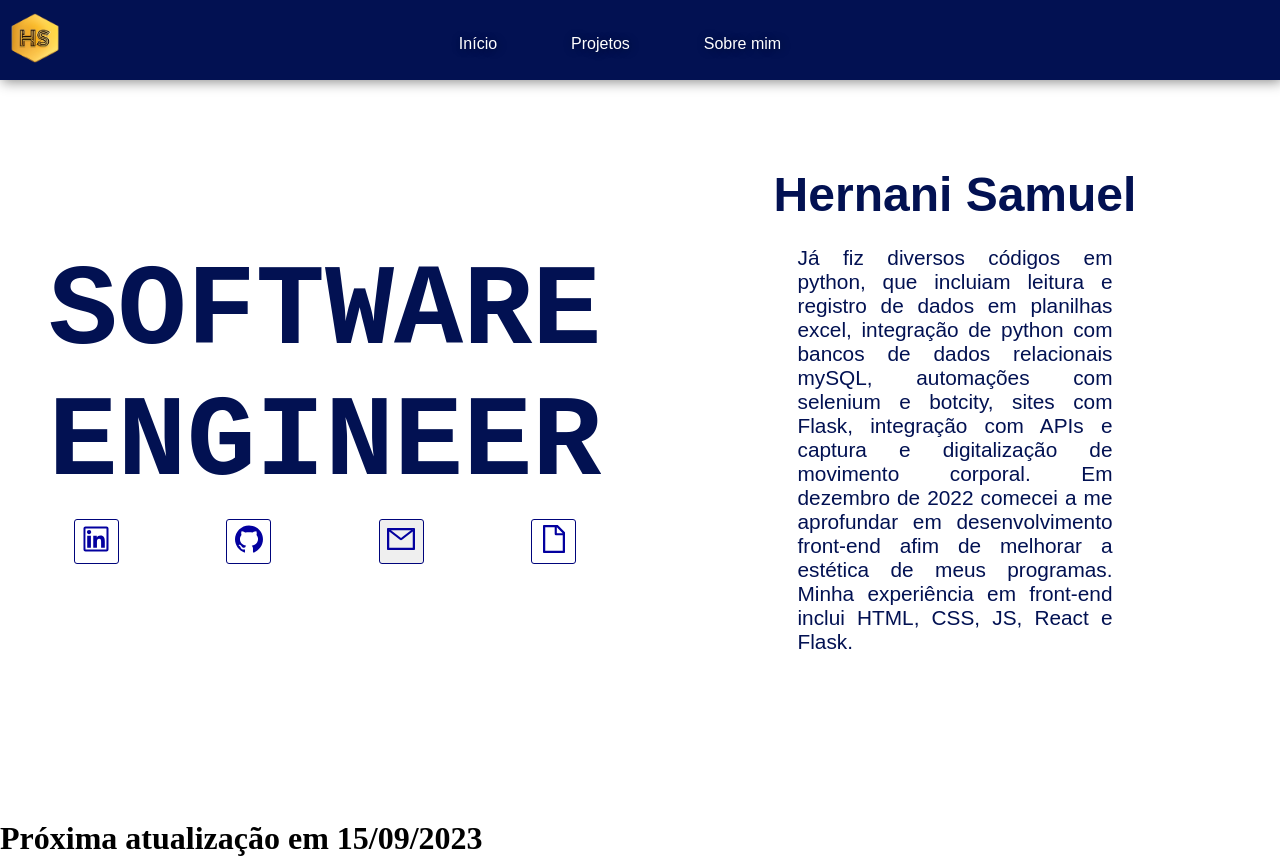
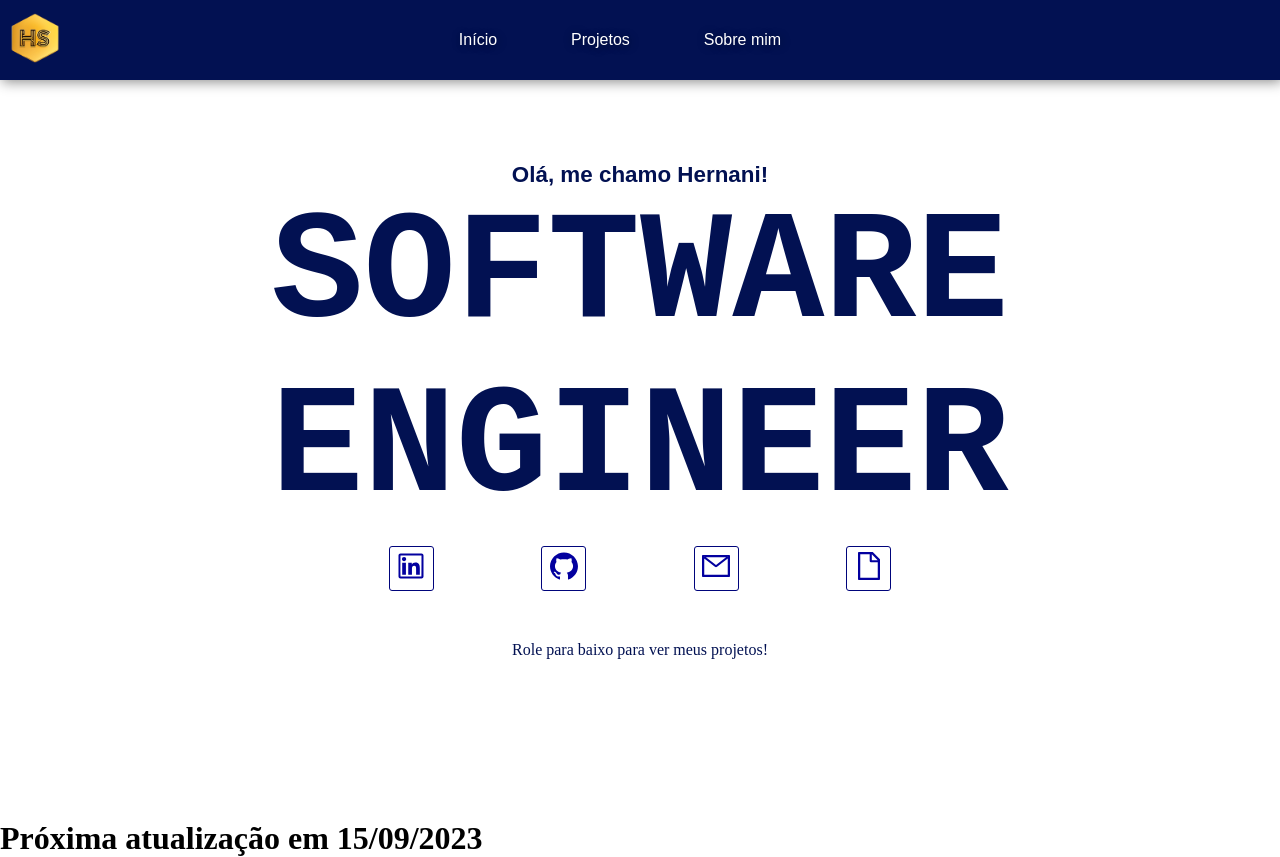
Before and after one commit to HernaniSamuel/meu_portfolio, a React (Vite) app: page / in a window 1280 px wide. Built offline with nearby package versions, Linux system fonts and the light colour scheme.

Commit message:
Remoção do texto inicial e correção semântica

```diff
--- a/src/components/Banner.jsx
+++ b/src/components/Banner.jsx
@@ -2,12 +2,15 @@ import styles from './Banner.module.css'
 
 import SocialIcons from './SocialIcons'
 
+
 export default function Banner(){
     return(
         <div className={styles.banner_container}>
+            <h3 className={styles.name}>Olá, me chamo Hernani!</h3>
             <h1 className={styles.software}>Software</h1>
             <h1 className={styles.engineer}>Engineer</h1>
             <SocialIcons/>
+            <p className={styles.scroll_down}>Role para baixo para ver meus projetos!</p>
         </div>
     )
 }
--- a/src/components/Banner.module.css
+++ b/src/components/Banner.module.css
@@ -8,7 +8,6 @@
 
 .software{
     font-family: monospace;
-    font-size: 9vw;
     text-transform: uppercase;
 }
 
@@ -19,12 +18,15 @@
     white-space: nowrap;
     overflow: hidden;
     animation: typing 2s steps(8);
-    font-size: 9vw;
     text-transform: uppercase;
 }
 
+.software, .engineer{
+    font-size: 12vw;
+}
+
 .banner_container{
-    width:50%;
+    width:100%;
     height: 100vh;
 
     display: flex;
@@ -33,13 +35,32 @@
     justify-content: center;
 }
 
-@media screen and (max-width:992px) {
-    .banner_container{
-        margin-top: 80px;
-        width: 100%;
-        height: 60vh;
-    }
-    .engineer, .software{
+.name{
+    font-size: 1.4em;
+    font-family: Arial;
+}
+
+.scroll_down{
+    margin-top: 40px;
+}
+
+@media screen and (max-width:992px){
+    .software, .engineer{
         font-size: 20vw;
     }
+    .name{
+        font-size: 3vw;
+    }
+    .scroll_down{
+        font-size: 3vw;
+    }
 }
+
+@media  screen and (max-width: 768px) {
+    .name{
+        font-size: 1.2em;
+    }
+    .scroll_down{
+        font-size: 1em;
+    }
+}
--- a/src/components/Header.jsx
+++ b/src/components/Header.jsx
@@ -1,7 +1,7 @@
 import styles from './Header.module.css'
 import logo from '../images/logo_HS.png'
 
-import { FaBars, FaShoePrints, FaTimes } from 'react-icons/fa'
+import { FaBars, FaTimes } from 'react-icons/fa'
 import { useRef } from 'react'
 
 export default function Header(){
@@ -15,12 +15,16 @@ export default function Header(){
         <header className={styles.header}>
             <a href="#"><img className={styles.img_logo} src={logo} alt="Um hexágono cor de mel com as letras HS centralizadas"/></a>
             <nav ref={navRef} className={styles.nav}>
-                <a href="#">Início</a>
-                <a href="#">Projetos</a>
-                <a href="#">Sobre mim</a>
-                <button onClick={showNavBar} className={styles.nav_close_button}>
-                    <FaTimes/>
-                </button>
+                <ul className={styles.ul}>
+                    <li className={styles.li}><a href="#">Início</a></li>
+                    <li className={styles.li}><a href="#">Projetos</a></li>
+                    <li className={styles.li}><a href="#">Sobre mim</a></li>
+                    <li className={styles.li}>
+                        <button onClick={showNavBar} className={styles.nav_close_button}>
+                            <FaTimes/>
+                        </button>
+                    </li>
+                </ul>
             </nav>
             <button onClick={showNavBar} className={styles.nav_button}>
                 <FaBars/>
--- a/src/components/Header.module.css
+++ b/src/components/Header.module.css
@@ -12,9 +12,16 @@
     z-index: 1;
     width:100vw;
     height:80px;
-;
+
     font-family: Arial, Helvetica, sans-serif;
     box-shadow: 2px 2px 12px rgba(0, 0, 0, .45);
+}
+
+.ul{
+    display: flex;
+    align-items: center;
+    justify-content: space-between;
+    list-style: none;
 }
 
 .img_logo{
@@ -22,7 +29,7 @@
     height:50px;
 }
 
-.nav a{
+.li a{
     text-decoration: none;
     color:rgb(255, 255, 255);
     margin:0 2rem;
@@ -31,7 +38,7 @@
     border-radius: 3px;
 }
 
-.nav a:hover{
+.li a:hover{
     background-color: rgb(90, 90, 229);
     transition: .5s;
 }
@@ -53,6 +60,8 @@
     .nav_button, .nav_close_button{
         visibility: visible;
         opacity: 1;
+        font-size: 5vw;
+
     }
     .nav{
         position: fixed;
@@ -65,9 +74,17 @@
         align-items: center;
         justify-content: center;
         gap:1.5rem;
-        background-color: rgb(115, 211, 179);
+        background-color: rgb(2, 17, 82);
         transition: .5s;
         transform: translateY(-100vh);
+    }
+
+    .ul{
+        display: flex;
+        flex-direction: column;
+        align-items: center;
+        justify-content: center;
+        gap:1.5rem;
     }
 
     .responsive_nav{
--- a/src/components/Hero.jsx
+++ b/src/components/Hero.jsx
@@ -1,14 +1,11 @@
 import styles from './Hero.module.css'
 import Banner from './Banner'
-import InitResume from './InitResume'
 
 
 export default function Hero(){
     return(
         <section className={styles.hero_container}>
             <Banner/>
-            <InitResume/>
-
         </section>
     )
 }
--- a/src/components/InitResume.jsx
+++ /dev/null
@@ -1,10 +0,0 @@
-import styles from './InitResume.module.css'
-
-export default function InitResume(){
-    return(
-        <div className={styles.ir_container}>
-            <h1 className={styles.ir_title}>Hernani Samuel</h1>
-            <p className={styles.ir_paragraph}>Já fiz diversos códigos em python, que incluiam leitura e registro de dados em planilhas excel, integração de python com bancos de dados relacionais mySQL, automações com selenium e botcity, sites com Flask, integração com APIs e captura e digitalização de movimento corporal. Em dezembro de 2022 comecei a me aprofundar em desenvolvimento front-end afim de melhorar a estética de meus programas. Minha experiência em front-end inclui HTML, CSS, JS, React e Flask.</p>
-        </div>
-    )
-}
--- a/src/components/InitResume.module.css
+++ /dev/null
@@ -1,34 +0,0 @@
-.ir_container{
-    width:50%;
-    display: flex;
-    align-items: center;
-    justify-content: center;
-    flex-direction: column;
-    gap:24px;
-    font-family: Arial, Helvetica, sans-serif;
-}
-
-.ir_title{
-    font-size: 300%;
-}
-
-.ir_paragraph{
-    text-align: justify;
-    width: 50%;
-    font-size: 1.3em;
-}
-
-@media screen and (max-width:992px) {
-    .ir_container{
-        display: flex;
-        flex-direction: column;
-        width: 100%;
-    }
-    .ir_title{
-        font-size: 10vw;
-    }
-    .ir_paragraph{
-        width: 100%;
-        padding:5px;
-    }
-}
--- a/src/components/SocialIcons.jsx
+++ b/src/components/SocialIcons.jsx
@@ -37,8 +37,8 @@ export default function SocialIcons(){
 
     return(
         <div className={styles.social_container}>
-            <a href="#"><abbr title="Abrir LinkedIn em outra aba"><AiOutlineLinkedin/></abbr></a>
-            <a href="#"><abbr title="Abrir GitHub em outra aba"><AiOutlineGithub/></abbr></a>
+            <a href="https://www.linkedin.com/in/hernanisamueldiniz/" target='_blank'><abbr title="Abrir LinkedIn em outra aba"><AiOutlineLinkedin/></abbr></a>
+            <a href="https://github.com/HernaniSamuel" target='_blank'><abbr title="Abrir GitHub em outra aba"><AiOutlineGithub/></abbr></a>
             <button
              onClick={copyToClipboard}
              onMouseOver={handleMouseOver}
--- a/src/components/SocialIcons.module.css
+++ b/src/components/SocialIcons.module.css
@@ -2,7 +2,7 @@
     display: flex;
     align-items: center;
     justify-content: space-around;
-    width: 100%;
+    width: 50%;
     padding:10px;
 }
 
@@ -17,4 +17,22 @@
     width:45px;
     height:45px;
     text-align: center;
+    background-color: transparent;
 }
+
+.social_container a:hover, button:hover{
+    background-color: rgb(183, 183, 183);
+    transition: .4s;
+}
+
+@media screen and (max-width:992px){
+    .social_container a, button{
+        font-size: 6vw;
+        width: 9vw;
+        height: 8vw;
+    }
+
+    .social_container{
+        width:100%;
+    }
+}
```
